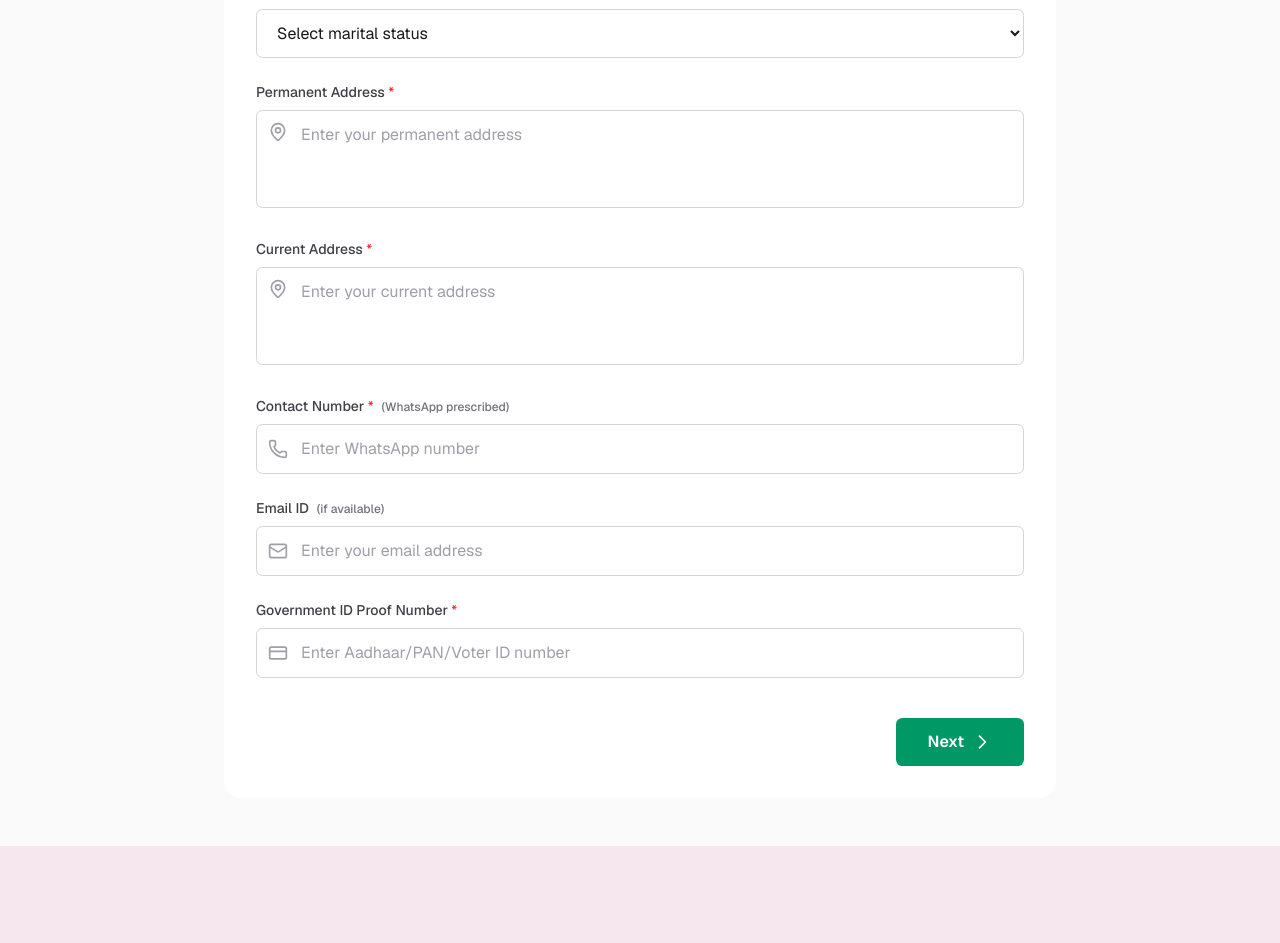
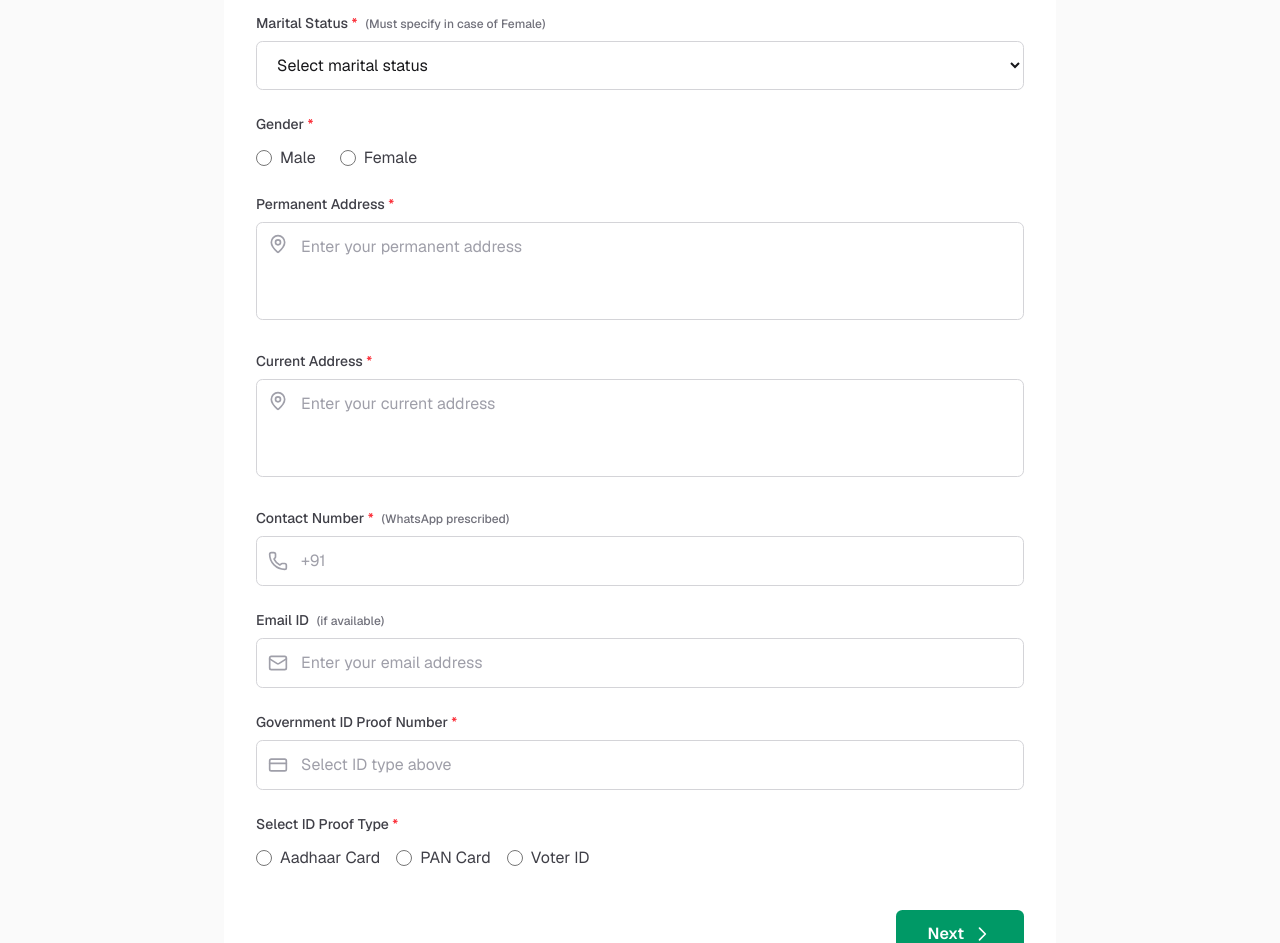
Before and after one commit to Akshi1277/tpf_frontend, a Next.js app: page /financial-aid in a window 1280 px wide. Shown: the part 689-1632 px from the top of the page. Before the commit the page ends 1535 px from the top, so only its background shows below. Built offline with nearby package versions, Linux system fonts and the light colour scheme; no server answers.

Commit message:
update page.jsx and FinancialAidForm.jsx

```diff
--- a/src/app/financial-aid/page.jsx
+++ b/src/app/financial-aid/page.jsx
@@ -21,9 +21,11 @@ const page = () => {
   return (
     <div>
       <div className={`min-h-screen ${darkMode ? 'bg-zinc-900' : 'bg-white'}`}>
+        <Navbar darkMode={darkMode} setDarkMode={setDarkMode} scrolled={scrolled} />
 
         <FinancialAidForm darkMode={darkMode} />
 
+        <Footer darkMode={darkMode} />
       </div>
     </div>
   )
--- a/src/components/FinancialAidForm.jsx
+++ b/src/components/FinancialAidForm.jsx
@@ -12,10 +12,12 @@ export default function FinancialAidForm({ darkMode }) {
     parentSpouseName: '',
     dateOfBirth: '',
     maritalStatus: '',
+    gender:'',
     permanentAddress: '',
     currentAddress: '',
     contactNumber: '',
     email: '',
+    idType:'',
     govIdNumber: '',
   })
 
@@ -33,7 +35,7 @@ export default function FinancialAidForm({ darkMode }) {
   }
 
   return (
-    <div className={`min-h-screen ${darkMode ? "bg-zinc-900" : "bg-neutral-50"} py-12`}>
+    <div className={`min-h-screen ${darkMode ? "bg-zinc-900" : "bg-neutral-50"} py-20`}>
       <div className="max-w-4xl mx-auto px-4 sm:px-6 lg:px-8">
         {/* Header */}
         <motion.div
@@ -201,6 +203,39 @@ export default function FinancialAidForm({ darkMode }) {
                 </select>
               </div>
 
+              {/* Gender */}
+<div>
+  <label className={`block text-sm font-medium mb-3 ${darkMode ? "text-zinc-300" : "text-zinc-700"}`}>
+    Gender <span className="text-red-500">*</span>
+  </label>
+  <div className="flex gap-6">
+    <label className="flex items-center cursor-pointer">
+      <input
+        type="radio"
+        name="gender"
+        value="male"
+        checked={formData.gender === 'male'}
+        onChange={handleInputChange}
+        className="w-4 h-4 text-emerald-600 focus:ring-emerald-500 focus:ring-2"
+        required
+      />
+      <span className={`ml-2 ${darkMode ? "text-zinc-300" : "text-zinc-700"}`}>Male</span>
+    </label>
+    <label className="flex items-center cursor-pointer">
+      <input
+        type="radio"
+        name="gender"
+        value="female"
+        checked={formData.gender === 'female'}
+        onChange={handleInputChange}
+        className="w-4 h-4 text-emerald-600 focus:ring-emerald-500 focus:ring-2"
+        required
+      />
+      <span className={`ml-2 ${darkMode ? "text-zinc-300" : "text-zinc-700"}`}>Female</span>
+    </label>
+  </div>
+</div>
+
               {/* Permanent Address */}
               <div>
                 <label className={`block text-sm font-medium mb-2 ${darkMode ? "text-zinc-300" : "text-zinc-700"}`}>
@@ -262,7 +297,7 @@ export default function FinancialAidForm({ darkMode }) {
                     name="contactNumber"
                     value={formData.contactNumber}
                     onChange={handleInputChange}
-                    placeholder="Enter WhatsApp number"
+                    placeholder="+91"
                     className={`w-full pl-11 pr-4 py-3 rounded-lg border transition-all focus:outline-none focus:ring-2 focus:ring-emerald-500 ${
                       darkMode
                         ? "bg-zinc-700 border-zinc-600 text-white placeholder-zinc-500"
@@ -310,7 +345,12 @@ export default function FinancialAidForm({ darkMode }) {
       name="govIdNumber"
       value={formData.govIdNumber}
       onChange={handleInputChange}
-                    placeholder="Enter Aadhaar/PAN/Voter ID number"
+      placeholder={
+        formData.idType === 'aadhaar' ? 'Enter 12-digit Aadhaar number' :
+        formData.idType === 'pan' ? 'Enter 10-character PAN number' :
+        formData.idType === 'voter' ? 'Enter Voter ID number' :
+        'Select ID type above'
+      }
       className={`w-full pl-11 pr-4 py-3 rounded-lg border transition-all focus:outline-none focus:ring-2 focus:ring-emerald-500 ${
         darkMode
           ? "bg-zinc-700 border-zinc-600 text-white placeholder-zinc-500"
@@ -318,6 +358,51 @@ export default function FinancialAidForm({ darkMode }) {
       }`}
       required
     />
+  </div>
+</div>
+
+              {/* ID Type Selection */}
+<div>
+  <label className={`block text-sm font-medium mb-3 ${darkMode ? "text-zinc-300" : "text-zinc-700"}`}>
+    Select ID Proof Type <span className="text-red-500">*</span>
+  </label>
+  <div className="flex flex-wrap gap-4">
+    <label className="flex items-center cursor-pointer">
+      <input
+        type="radio"
+        name="idType"
+        value="aadhaar"
+        checked={formData.idType === 'aadhaar'}
+        onChange={handleInputChange}
+        className="w-4 h-4 text-emerald-600 focus:ring-emerald-500 focus:ring-2"
+        required
+      />
+      <span className={`ml-2 ${darkMode ? "text-zinc-300" : "text-zinc-700"}`}>Aadhaar Card</span>
+    </label>
+    <label className="flex items-center cursor-pointer">
+      <input
+        type="radio"
+        name="idType"
+        value="pan"
+        checked={formData.idType === 'pan'}
+        onChange={handleInputChange}
+        className="w-4 h-4 text-emerald-600 focus:ring-emerald-500 focus:ring-2"
+        required
+      />
+      <span className={`ml-2 ${darkMode ? "text-zinc-300" : "text-zinc-700"}`}>PAN Card</span>
+    </label>
+    <label className="flex items-center cursor-pointer">
+      <input
+        type="radio"
+        name="idType"
+        value="voter"
+        checked={formData.idType === 'voter'}
+        onChange={handleInputChange}
+        className="w-4 h-4 text-emerald-600 focus:ring-emerald-500 focus:ring-2"
+        required
+      />
+      <span className={`ml-2 ${darkMode ? "text-zinc-300" : "text-zinc-700"}`}>Voter ID</span>
+    </label>
   </div>
 </div>
 
```
Lines whose indentation alone changed are shown as unchanged.
